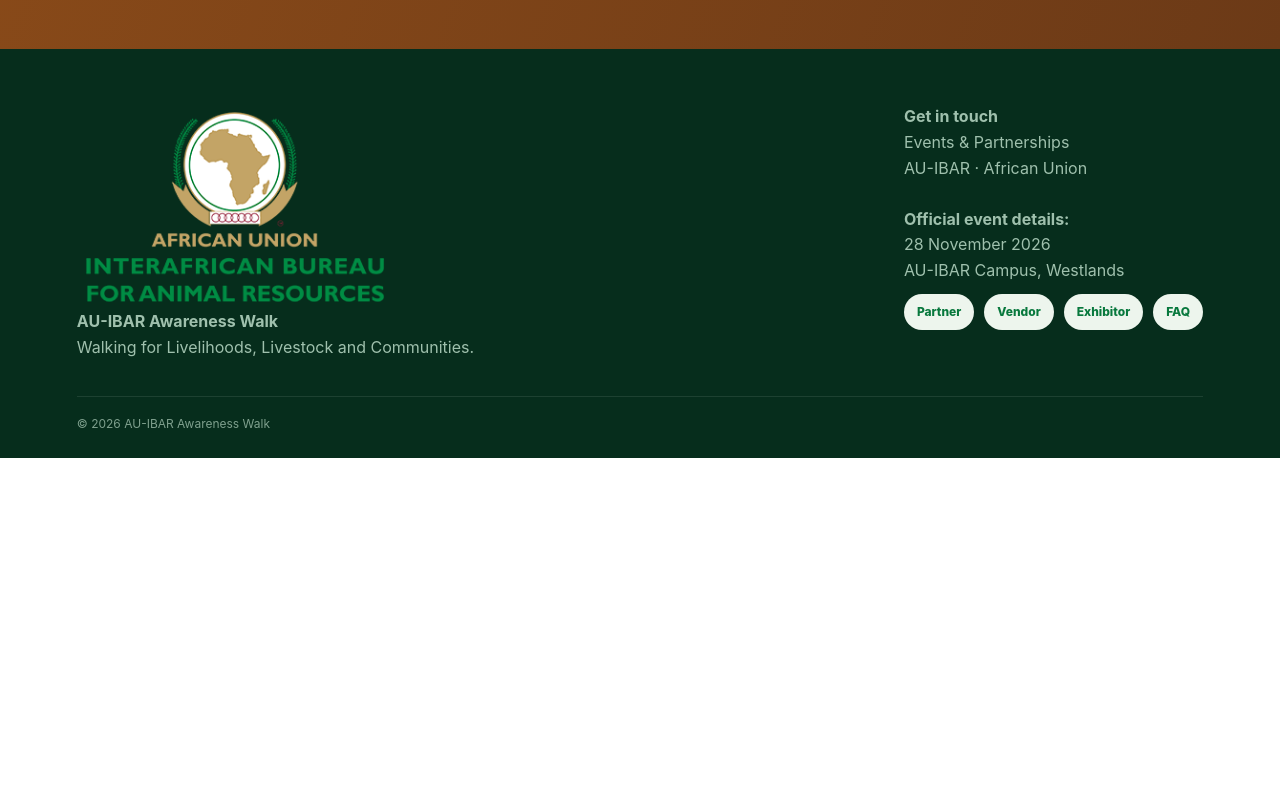
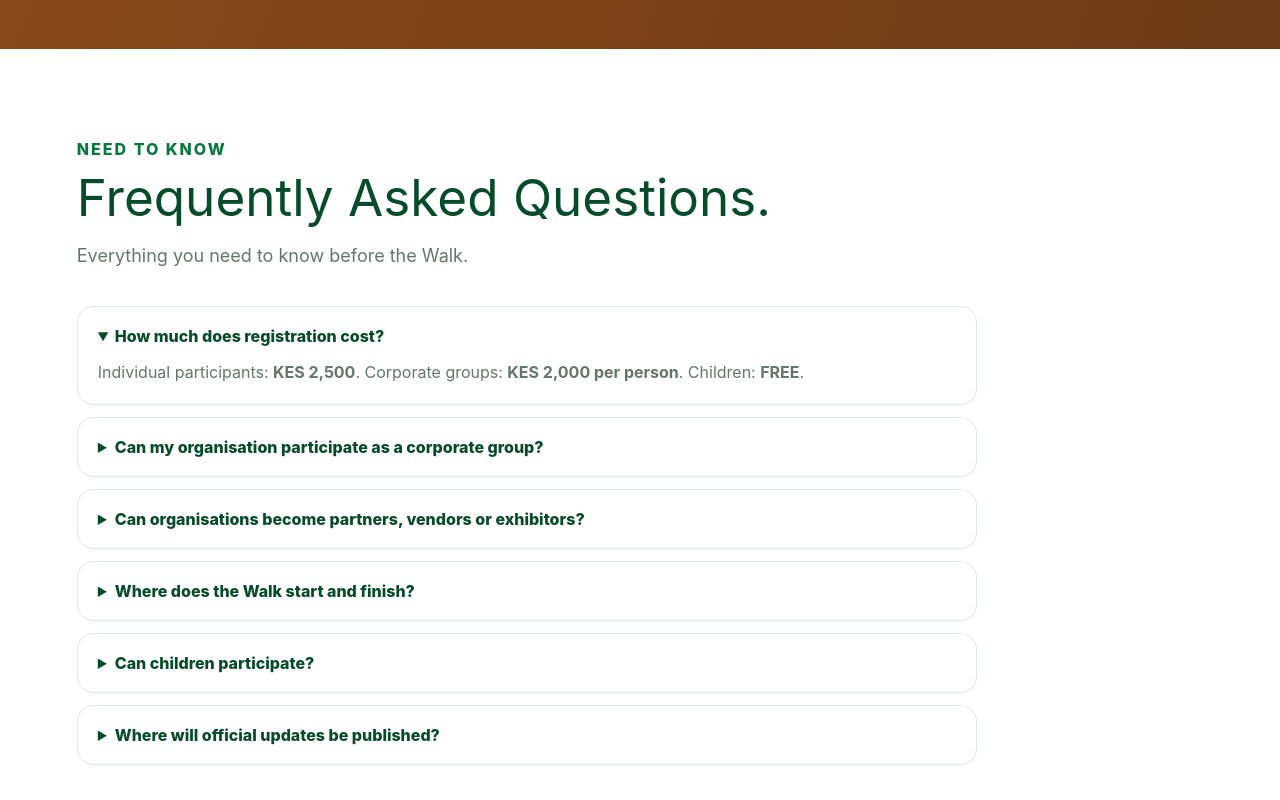
Before and after one commit to soilapertet/au-ibar-walk, a Next.js app: page / in a window 1280 px wide. Shown: the part 5520-6320 px from the top of the page. Before the commit the page ends 5978 px from the top, so only its background shows below. Built offline with nearby package versions, Linux system fonts and the light colour scheme.

Commit message:
Add a FAQ section to landing page

```diff
--- a/app/page.tsx
+++ b/app/page.tsx
@@ -2,9 +2,10 @@
 import About from "@/components/About";
 import GetInvolved from "@/components/GetInvolved";
 import Fees from "@/components/Fees";
+import RegistrationSteps from "@/components/RegistrationSteps";
 import RouteInfo from "@/components/RouteInfo";
 import CTABand from "@/components/CTABand";
-import RegistrationSteps from "@/components/RegistrationSteps";
+import FAQ from "@/components/FAQ";
 
 export default function Home() {
   return (
@@ -16,6 +17,7 @@
       <RegistrationSteps/>
       <RouteInfo/>
       <CTABand/>
+      <FAQ/>
     </>
   );
 }
--- /dev/null
+++ b/components/FAQ.tsx
@@ -0,0 +1,44 @@
+export default function FAQ() {
+    return (
+        <section className="section" id="faq">
+            <div className="section-inner">
+                <div className="kicker">Need to know</div>
+                <h2>Frequently Asked Questions.</h2>
+                <p className="lead">Everything you need to know before the Walk.</p>
+                <div className="faq">
+                    <details open>
+                        <summary>How much does registration cost?</summary>
+                        <p>Individual participants: <strong>KES 2,500</strong>. Corporate groups: <strong>KES 2,000 per
+                            person</strong>. Children: <strong>FREE</strong>.</p>
+                    </details>
+                    <details>
+                        <summary>Can my organisation participate as a corporate group?</summary>
+                        <p>Yes. Corporate groups have a special rate of KES 2,000 per person. The final group-registration
+                            process will be provided once confirmed.</p>
+                    </details>
+                    <details>
+                        <summary>Can organisations become partners, vendors or exhibitors?</summary>
+                        <p>Yes. Use the Get Involved section to submit an expression of interest for partnership, vending or
+                            exhibition opportunities.</p>
+                    </details>
+                    <details>
+                        <summary>Where does the Walk start and finish?</summary>
+                        <p>The Walk starts and finishes at the <strong>AU-IBAR Campus in Westlands</strong>. Participants
+                            can open the interactive route to explore the mapped course.</p>
+                    </details>
+                    <details>
+                        <summary>Can children participate?</summary>
+                        <p>Yes. Children are welcome to participate at no registration cost. The final safeguarding and
+                            supervision guidance will be added before launch.</p>
+                    </details>
+                    <details>
+                        <summary>Where will official updates be published?</summary>
+                        <p>The final website can serve as the central source for registration notices, route updates, event
+                            information, partner announcements and other official communications.</p>
+                    </details>
+                </div>
+            </div>
+        </section>
+    )
+
+}
--- a/components/Footer.tsx
+++ b/components/Footer.tsx
@@ -29,7 +29,7 @@
                         <a href="#involve">Partner</a>
                         <a href="#involve">Vendor</a>
                         <a href="#involve">Exhibitor</a>
-                        <Link href="/faq">FAQ</Link>
+                        <Link href="/#faq">FAQ</Link>
                     </div>
                 </div>
             </div>
--- a/components/Navbar.tsx
+++ b/components/Navbar.tsx
@@ -40,7 +40,7 @@
                 </div>
 
                 <Link href="/#route">Route Info</Link>
-                <Link href="/faq">FAQ</Link>
+                <Link href="/#faq">FAQ</Link>
 
                 <RegisterButton type="participant" className="btn">Register Now</RegisterButton>
             </div>
```
